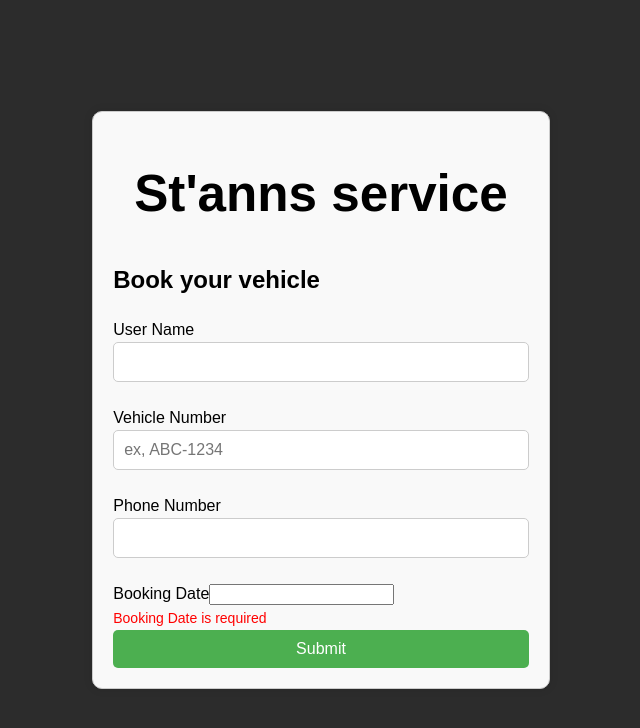
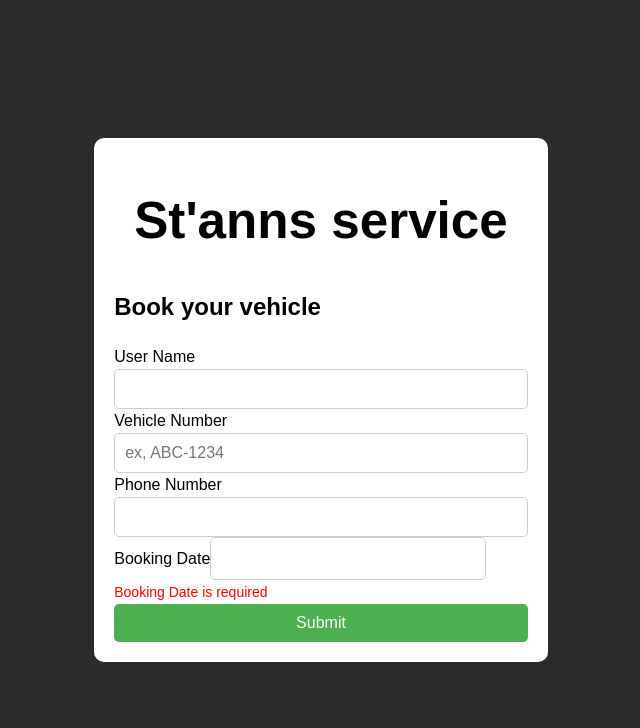
Before and after one commit to sasindu2/booking-system, a React (Vite) app: page / in a window 1280 px wide. Shown: the top 728 px of the page, without its empty margins (319-959 px from the left). Built offline with nearby package versions, Linux system fonts and the light colour scheme.

Commit message:
create css file

```diff
--- a/src/pages/booking.css
+++ b/src/pages/booking.css
@@ -1,40 +1,49 @@
-/* .PageContainer .styled.div
-  {display: flex;
+/* UserForm.css */
+body {
+    background-color: white;
+    margin: 0; /* Remove default margin */
+    padding: 0; /* Remove default padding */
+    font-family: Arial, sans-serif; /* Optional: Set a global font */
+  }
+.PageContainer {
+    display: flex;
     flex-direction: column;
     justify-content: center;
     align-items: center;
-  min-height: 100vh;
-  width: 100%;}
+    width: 100%;
+    background-color: white;
+  }
 
-
- .FormContainer .styled.div
-  {display: flex;
+  .FormContainer {
+    display: flex;
     flex-direction: column;
     max-width: 500px;
     width: 100%;
     padding: 20px;
-  border: 1px solid #ccc;
+
     border-radius: 10px;
-  background-color: #f9f9f9;
+    background-color: white;
     color: black;
-  box-shadow: 0px 0px 10px rgba(0, 0, 0, 0.1);
-
+    /* box-shadow: 0px 0px 10px rgba(0, 0, 0, 0.1); */
+  }
 
   @media (max-width: 600px) {
+    .FormContainer {
       padding: 10px;
       max-width: 100%;
     }
   }
 
-.InputContainer .styled.div{
+  .InputContainer {
     display: flex;
     flex-direction: column;
     align-items: center;
     position: relative;
     margin-bottom: 20px;
+
   }
 
-.Input .styled.input{
+  .Input {
     padding: 10px;
     font-size: 16px;
     border: 1px solid #ccc;
@@ -42,36 +51,40 @@
     width: 100%;
     box-sizing: border-box;
 
+  }
+
   @media (max-width: 600px) {
+    .Input {
       font-size: 14px;
       padding: 8px;
     }
   }
 
-/* const StyledDatePicker = styled(DatePicker)`
+  .StyledDatePicker {
     width: 100%;
     padding: 10px;
-  font-size: 16px;
+    font-size: 18px;
     border: 1px solid #ccc;
     border-radius: 5px;
+  }
 
-  &::placeholder {
+  .StyledDatePicker::placeholder {
     color: #ccc;
   }
 
-  &:focus {
+  .StyledDatePicker:focus {
     border-color: #4caf50;
   }
+
   @media (max-width: 600px) {
+    .StyledDatePicker {
       font-size: 14px;
       padding: 8px;
     }
+  }
 
-`;
-
-.Button .styled.button{
+  .Button {
     padding: 10px;
-
     font-size: 16px;
     background-color: #4caf50;
     color: white;
@@ -79,15 +92,17 @@
     border-radius: 5px;
     cursor: pointer;
     width: 100%;
+  }
 
   @media (max-width: 600px) {
+    .Button {
       font-size: 14px;
       padding: 8px;
     }
+  }
 
-}
-.ErrorMessage .styled.span
- { color: red;
+  .ErrorMessage {
+    color: red;
     font-size: 14px;
     margin-bottom: 10px;
-} */
+  }
--- a/src/pages/booking.jsx
+++ b/src/pages/booking.jsx
@@ -2,102 +2,7 @@ import React from 'react';
 import { useForm } from 'react-hook-form';
 import DatePicker from 'react-datepicker';
 import 'react-datepicker/dist/react-datepicker.css';
-import styled from 'styled-components';
-
-const PageContainer = styled.div`
-  display: flex;
-  flex-direction: column;
-  justify-content: center;
-  align-items: center;
-  width:100%;
-
-  background-color: white;
-`;
-
-const FormContainer = styled.div`
-  display: flex;
-  flex-direction: column;
-  max-width: 500px;
-  width: 100%;
-  padding: 20px;
-  border: 1px solid #ccc;
-  border-radius: 10px;
-  background-color: #f9f9f9;
-  color: black;
-  box-shadow: 0px 0px 10px rgba(0, 0, 0, 0.1);
-
-
-  @media (max-width: 600px) {
-    padding: 10px;
-    max-width: 100%;
-  }
-`;
-
-const InputContainer = styled.div`
-  display: flex;
-  flex-direction: column;
-  align-items: center;
-  position: relative;
-  margin-bottom: 20px;
-`;
-
-const Input = styled.input`
-  padding: 10px;
-  font-size: 16px;
-  border: 1px solid #ccc;
-  border-radius: 5px;
-  width: 100%;
-  box-sizing: border-box;
-
-  @media (max-width: 600px) {
-    font-size: 14px;
-    padding: 8px;
-  }
-`;
-
-const StyledDatePicker = styled(DatePicker)`
-  width: 100%;
-  padding: 10px;
-  font-size: 16px;
-  border: 1px solid #ccc;
-  border-radius: 5px;
-
-  &::placeholder {
-    color: #ccc;
-  }
-
-  &:focus {
-    border-color: #4caf50;
-  }
-    @media (max-width: 600px) {
-    font-size: 14px;
-    padding: 8px;
-  }
-
-`;
-
-const Button = styled.button`
-  padding: 10px;
-
-  font-size: 16px;
-  background-color: #4caf50;
-  color: white;
-  border: none;
-  border-radius: 5px;
-  cursor: pointer;
-  width: 100%;
-
-  @media (max-width: 600px) {
-    font-size: 14px;
-    padding: 8px;
-  }
-`;
-
-const ErrorMessage = styled.span`
-  color: red;
-  font-size: 14px;
-  margin-bottom: 10px;
-`;
+import './booking.css';
 
 const UserForm = () => {
   const { register, handleSubmit, formState: { errors }, setValue } = useForm();
@@ -109,49 +14,50 @@ const UserForm = () => {
   };
 
   return (
-    <PageContainer>
-    <FormContainer>
+    <div className="PageContainer">
+      <div className="FormContainer">
         <h1>St'anns service</h1>
         <h2>Book your vehicle</h2>
         <form onSubmit={handleSubmit(onSubmit)}>
           <label>User Name</label>
-        <Input
+          <input
+            className="Input"
             type="text"
             {...register('userName', { required: true })}
           />
-        <br></br>
-        {errors.userName && <ErrorMessage>User Name is required</ErrorMessage>}
-        <br></br>
+          {errors.userName && <span className="ErrorMessage">User Name is required</span>}
+          <br />
           <label>Vehicle Number</label>
-        <Input
+          <input
+            className="Input"
             type="text"
             {...register('vehicleNumber', { required: true })}
             placeholder="ex, ABC-1234"
           />
-        <br></br>
-        {errors.vehicleNumber && <ErrorMessage>Vehicle Number is required</ErrorMessage>}
-        <br></br>
+          {errors.vehicleNumber && <span className="ErrorMessage">Vehicle Number is required</span>}
+          <br />
           <label>Phone Number</label>
-        <Input
+          <input
+            className="Input"
             type="tel"
             {...register('phoneNumber', { required: true, pattern: /^[0-9]{10}$/ })}
           />
-        <br></br>
-        {errors.phoneNumber && <ErrorMessage>Phone Number is required and should be 10 digits</ErrorMessage>}
-        <br></br>
+          {errors.phoneNumber && <span className="ErrorMessage">Phone Number is required and should be 10 digits</span>}
+          <br />
           <label>Booking Date</label>
           <DatePicker
+            className="StyledDatePicker"
             selected={startDate}
             onChange={(date) => setStartDate(date)}
             dateFormat="yyyy/MM/dd"
           />
-        <br></br>
-        {startDate === null && <ErrorMessage>Booking Date is required</ErrorMessage>}
-        <br></br>
-        <Button type="submit">Submit</Button>
+          <br />
+          {startDate === null && <span className="ErrorMessage">Booking Date is required</span>}
+          <br />
+          <button className="Button" type="submit">Submit</button>
         </form>
-    </FormContainer>
-    </PageContainer>
+      </div>
+    </div>
   );
 };
 
```
Lines whose indentation alone changed are shown as unchanged.
